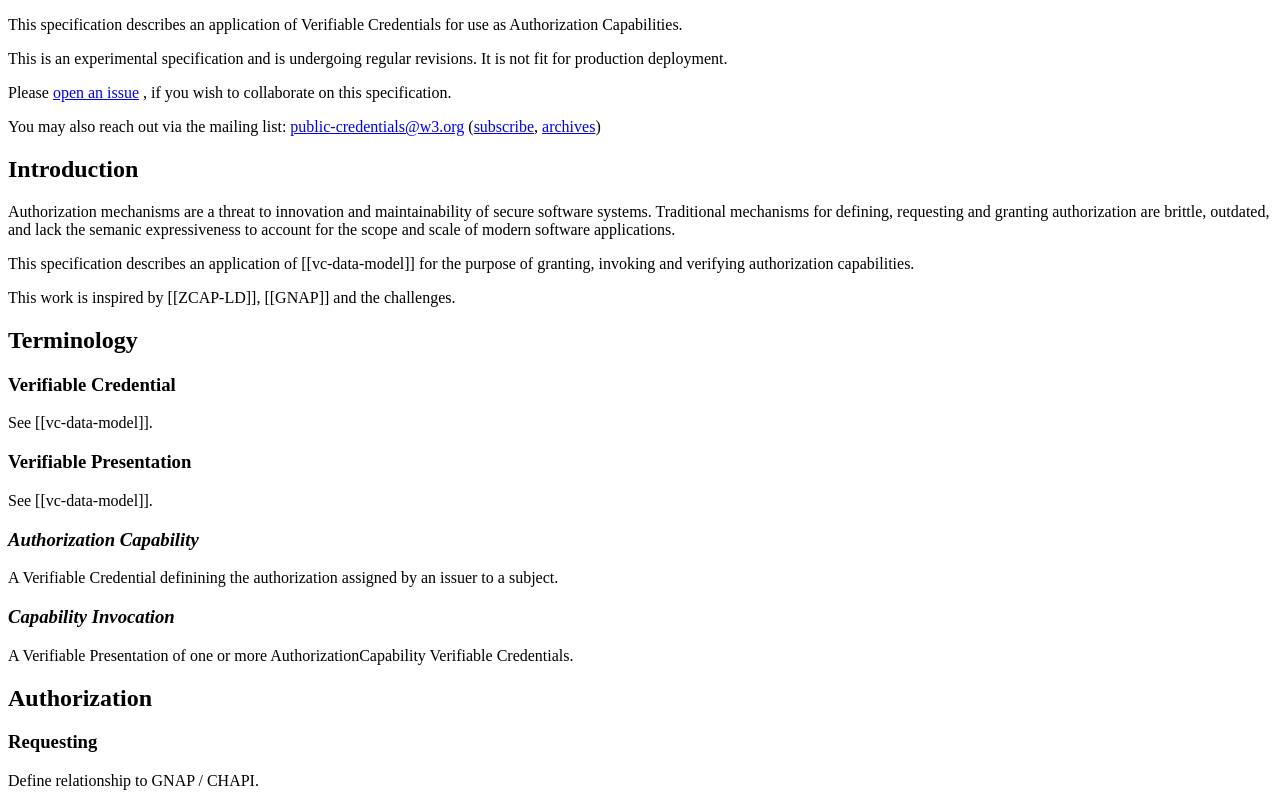
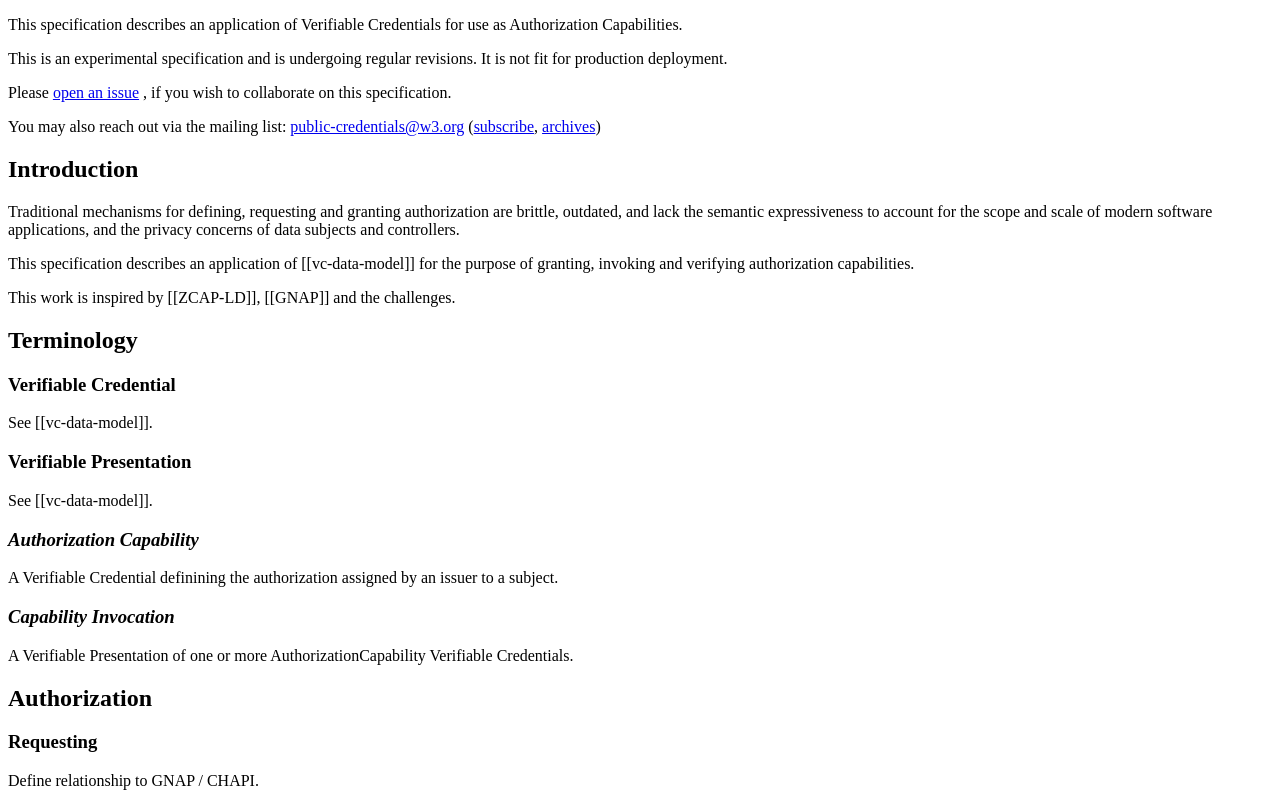
Before and after one commit to transmute-industries/authorization-credentials, a website: page docs/index.html in a window 1280 px wide. Shown: the top 800 px of the page. Drawn offline with Linux system fonts and the light colour scheme.

Commit message:
chore: update

```diff
--- a/docs/index.html
+++ b/docs/index.html
@@ -123,11 +123,10 @@
       <h2>Introduction</h2>
 
       <p>
-        Authorization mechanisms are a threat to innovation and maintainability
-        of secure software systems. Traditional mechanisms for defining,
-        requesting and granting authorization are brittle, outdated, and lack
-        the semanic expressiveness to account for the scope and scale of modern
-        software applications.
+        Traditional mechanisms for defining, requesting and granting
+        authorization are brittle, outdated, and lack the semantic
+        expressiveness to account for the scope and scale of modern software
+        applications, and the privacy concerns of data subjects and controllers.
       </p>
 
       <p>
```
